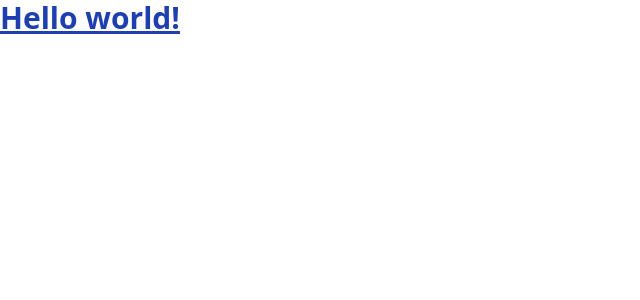
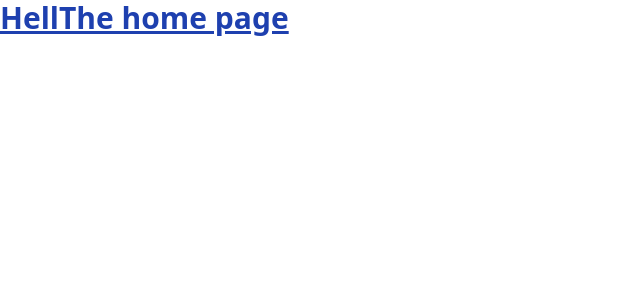
Before and after one commit to tolu-c/special-octo-sniffle, a Next.js app in the folder my-project/: page / in a window 1280 px wide. Shown: the top 300 px of the page, without its empty margins (0-640 px from the left). Built offline with nearby package versions, Linux system fonts and the light colour scheme.

Commit message:
added and removed files

```diff
--- a/my-project/pages/about/[id].js
+++ /dev/null
@@ -1 +0,0 @@
-export default function AboutDetail() {return <h2>more about me</h2>}
--- a/my-project/pages/about/index.js
+++ /dev/null
@@ -1,6 +0,0 @@
-export default function About() {
-  return <main>
-    <h2>This is the about page</h2>
-    <p className='text-2xl font-bold capitalize text-green-800'>my name is tolu.</p>
-  </main>;
-}
--- /dev/null
+++ b/my-project/pages/events/[...slug].js
@@ -0,0 +1,5 @@
+function FilteredEventsPage() {
+  return <div>FilteredEventsPage</div>;
+}
+
+export default FilteredEventsPage;
--- /dev/null
+++ b/my-project/pages/events/[id].js
@@ -0,0 +1,7 @@
+function EventDetailPage() {
+  return (
+    <div>EventDetailPage</div>
+  )
+}
+
+export default EventDetailPage
--- a/my-project/pages/index.js
+++ b/my-project/pages/index.js
@@ -1,3 +1,3 @@
 export default function Home() {
-  return <h1 className="text-3xl font-bold text-blue-800 underline">Hello world!</h1>;
+  return <h1 className="text-3xl font-bold text-blue-800 underline">HellThe home page</h1>;
 }
```
